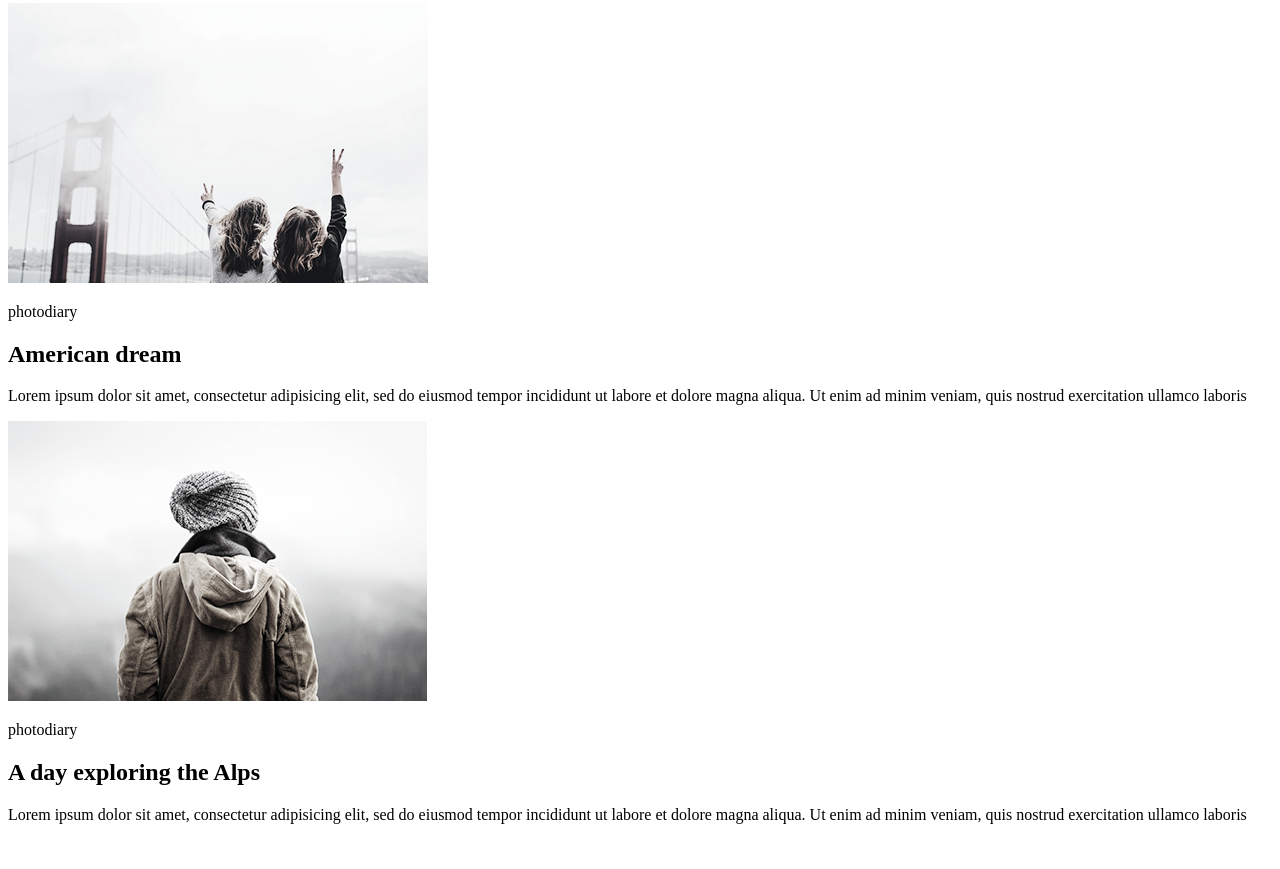
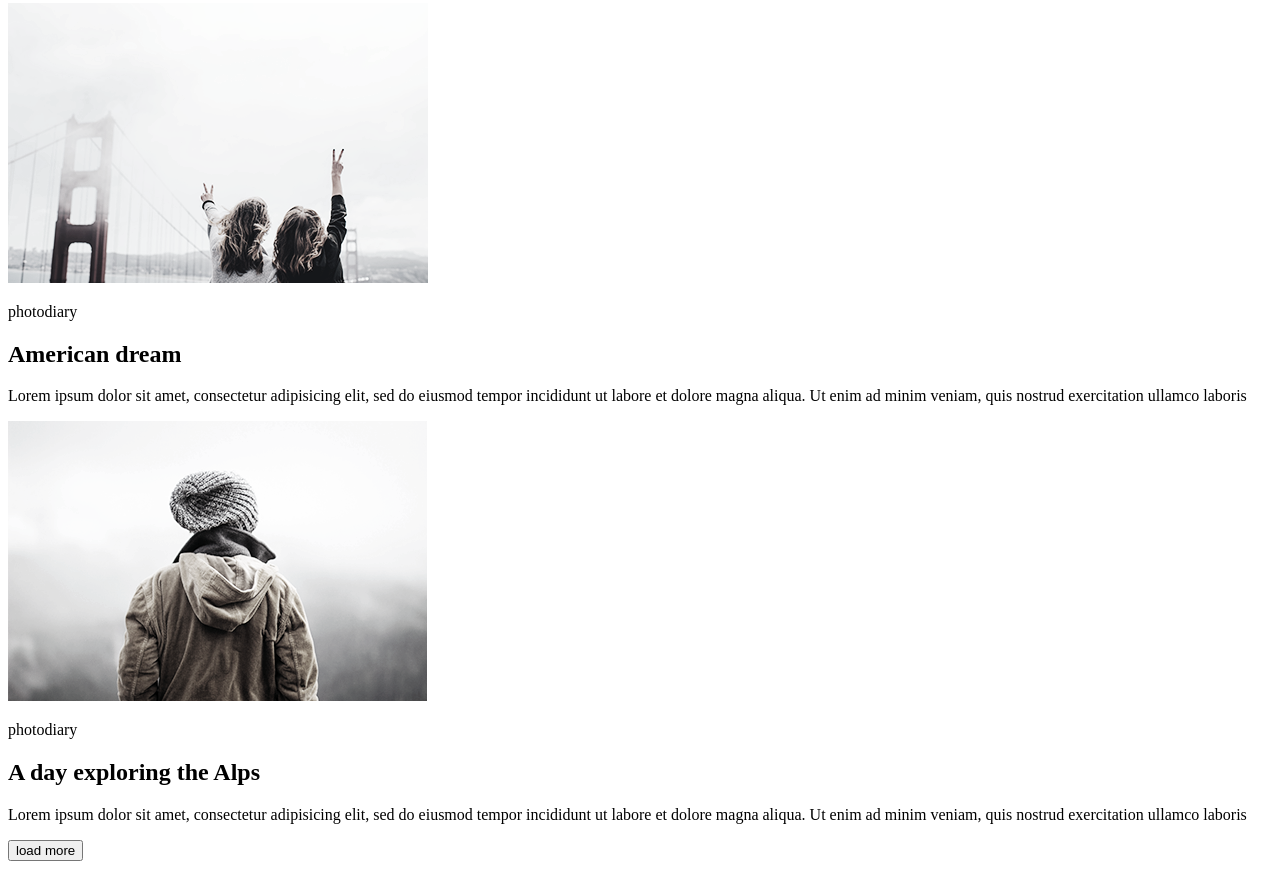
Before and after one commit to GalaMelnychuk/goit-fe-cource, a plain HTML site: page html-css/module-01/index.html in a window 1280 px wide. Shown: the part 939-1808 px from the top of the page. Before the commit the page ends 1779 px from the top, so only its background shows below. Drawn offline with Linux system fonts and the light colour scheme.

Commit message:
footer-bottom

```diff
--- a/html-css/module-01/index.html
+++ b/html-css/module-01/index.html
@@ -47,6 +47,9 @@
             <h2>A day exploring the Alps</h2>
             <p>Lorem ipsum dolor sit amet, consectetur adipisicing elit, sed do eiusmod tempor incididunt ut labore et dolore magna aliqua. Ut enim ad minim veniam, quis nostrud exercitation ullamco laboris </p>
     </section>
+    <footer>
+        <button>load more</button>
+    </footer>
 </body>
 
 </html>
```
